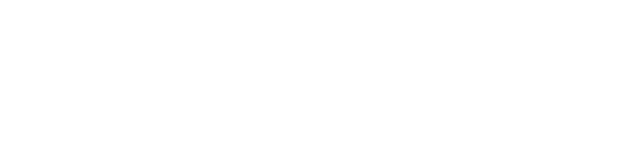
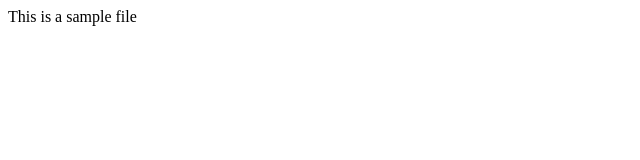
Before and after one commit to RameshNaiduV/sample, a plain HTML site: page index.html in a window 1280 px wide. Shown: the whole page, without its empty margins (0-640 px from the left). Drawn offline with Linux system fonts and the light colour scheme.

Commit message:
Update index.html

```diff
--- a/index.html
+++ b/index.html
@@ -1,4 +1,4 @@
 <html>
 <head></head>
-<body></body>
+<body>This is a sample file</body>
 </html>
```
